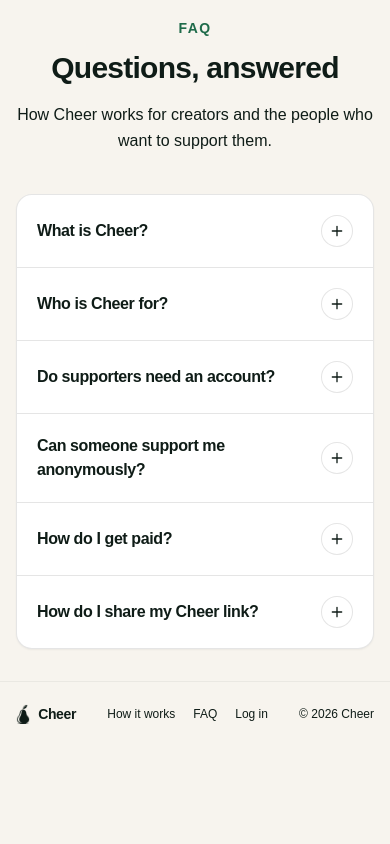
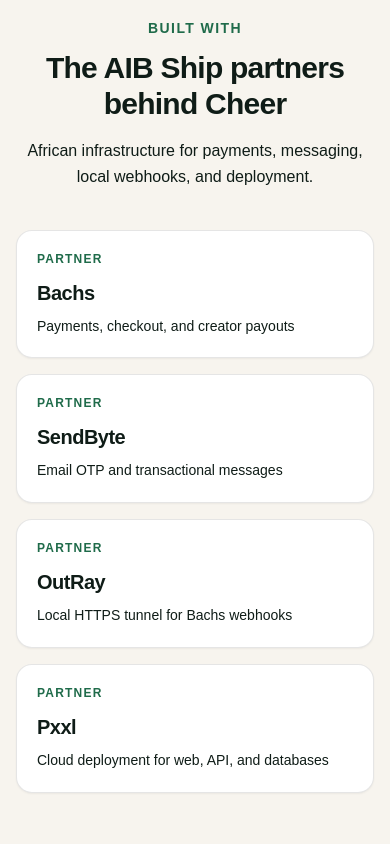
Before and after one commit to iyanuloluwa-Miracle/CHEER, a Nuxt app in the folder apps/web/: page / in a window 390 px wide. Shown: the part 3460-4304 px from the top of the page. Before the commit the page ends 4206 px from the top, so only its background shows below. Built offline with nearby package versions, Linux system fonts and the light colour scheme; a web font is replaced by a local one.

Commit message:
feat: airbir sponshorship added

```diff
--- /dev/null
+++ b/apps/web/components/landing/StackPartnerCard.vue
@@ -0,0 +1,28 @@
+<template>
+  <component
+    :is="href ? 'a' : 'div'"
+    :href="href"
+    :target="href ? '_blank' : undefined"
+    :rel="href ? 'noopener noreferrer' : undefined"
+    class="flex h-full flex-col rounded-2xl border border-black/10 bg-white p-5 shadow-sm shadow-black/5 transition-colors duration-200 sm:p-6"
+    :class="href ? 'hover:border-cheer-leaf/30 focus-visible:outline-none focus-visible:ring-2 focus-visible:ring-cheer-leaf' : ''"
+  >
+    <p class="text-xs font-semibold uppercase tracking-widest text-cheer-leaf">
+      Partner
+    </p>
+    <h3 class="mt-3 text-xl font-bold tracking-tight text-cheer-ink sm:text-2xl">
+      {{ name }}
+    </h3>
+    <p class="mt-2 text-sm leading-relaxed text-cheer-ink/70 sm:text-base">
+      {{ role }}
+    </p>
+  </component>
+</template>
+
+<script setup lang="ts">
+defineProps<{
+  name: string;
+  role: string;
+  href?: string;
+}>();
+</script>
--- /dev/null
+++ b/apps/web/components/landing/StackSection.vue
@@ -0,0 +1,37 @@
+<template>
+  <section
+    :id="section.id"
+    class="scroll-mt-28 mt-16 sm:mt-20"
+    :aria-labelledby="`${section.id}-heading`"
+  >
+    <UiSectionHeader
+      :eyebrow="section.eyebrow"
+      :title="section.title"
+      :description="section.description"
+      :heading-id="`${section.id}-heading`"
+    />
+
+    <UiRevealOnScroll>
+      <ul
+        class="mt-10 grid grid-cols-1 gap-4 sm:grid-cols-2 sm:mt-12 md:gap-5"
+        role="list"
+        aria-label="Africa Is Building partners"
+      >
+        <li v-for="partner in partners" :key="partner.id">
+          <LandingStackPartnerCard
+            :name="partner.name"
+            :role="partner.role"
+            :href="partner.href"
+          />
+        </li>
+      </ul>
+    </UiRevealOnScroll>
+  </section>
+</template>
+
+<script setup lang="ts">
+import { stackPartners, stackSection } from '~/data/landing';
+
+const section = stackSection;
+const partners = stackPartners;
+</script>
--- a/apps/web/data/landing.ts
+++ b/apps/web/data/landing.ts
@@ -1,4 +1,10 @@
-import type { CtaLink, FaqItem, HowItWorksStep, Testimonial } from '~/types/landing';
+import type {
+  CtaLink,
+  FaqItem,
+  HowItWorksStep,
+  StackTool,
+  Testimonial,
+} from '~/types/landing';
 
 export const heroContent = {
   title: 'One link for everyone who wants to support your work.',
@@ -130,3 +136,39 @@
     photo: '/testimonials/naledi.jpg',
   },
 ];
+
+export const stackSection = {
+  id: 'stack',
+  eyebrow: 'Built with',
+  title: 'The AIB Ship partners behind Cheer',
+  description:
+    'African infrastructure for payments, messaging, local webhooks, and deployment.',
+} as const;
+
+/** Africa Is Building partner services — front and center for hackathon demos. */
+export const stackPartners: readonly StackTool[] = [
+  {
+    id: 'bachs',
+    name: 'Bachs',
+    role: 'Payments, checkout, and creator payouts',
+    href: 'https://docs.bachs.io',
+  },
+  {
+    id: 'sendbyte',
+    name: 'SendByte',
+    role: 'Email OTP and transactional messages',
+    href: 'https://docs.sendbyte.africa',
+  },
+  {
+    id: 'outray',
+    name: 'OutRay',
+    role: 'Local HTTPS tunnel for Bachs webhooks',
+    href: 'https://outray.dev/docs',
+  },
+  {
+    id: 'pxxl',
+    name: 'Pxxl',
+    role: 'Cloud deployment for web, API, and databases',
+    href: 'https://docs.pxxl.app',
+  },
+] as const;
--- a/apps/web/data/navigation.ts
+++ b/apps/web/data/navigation.ts
@@ -2,7 +2,7 @@
 
 export const sectionLinks: readonly NavLink[] = [
   { label: 'How it works', to: '/#how-it-works' },
-  { label: 'For Creators', to: '/#for-creators' },
+  { label: 'Stack', to: '/#stack' },
   { label: 'FAQ', to: '/#faq' },
 ] as const;
 
@@ -14,6 +14,6 @@
 
 export const footerLinks: readonly NavLink[] = [
   { label: 'How it works', to: '/#how-it-works' },
+  { label: 'Stack', to: '/#stack' },
   { label: 'FAQ', to: '/#faq' },
-  { label: 'Log in', to: '/login' },
 ] as const;
--- a/apps/web/pages/index.vue
+++ b/apps/web/pages/index.vue
@@ -3,6 +3,7 @@
     <LandingHeroSection />
     <LandingHowItWorksSection />
     <LandingTestimonialsSection />
+    <LandingStackSection />
     <LandingFaqSection />
   </div>
 </template>
```
Also changed, not shown: apps/web/types/landing.ts (+7 -0 lines).
